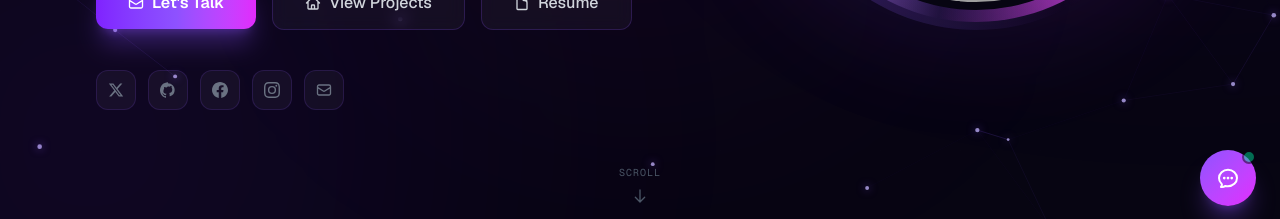
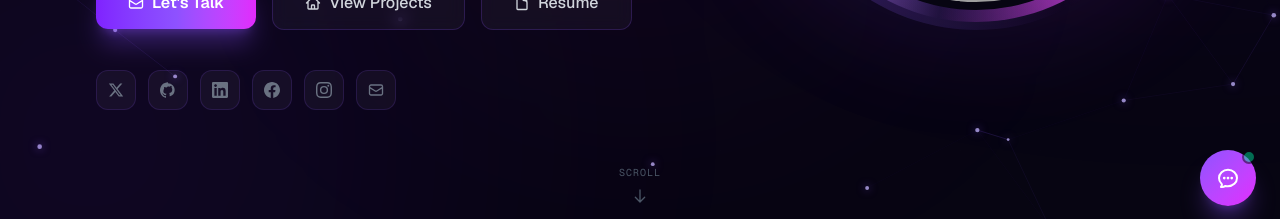
Before and after one commit to Fatimahnoman/Portfolioo, a Next.js app: page / in a window 1280 px wide. Shown: the part 570-789 px from the top of the page. Built offline with nearby package versions, Linux system fonts and the light colour scheme; grey boxes are pictures that could not be loaded.

Commit message:
Add LinkedIn icon to footer and homepage hero

```diff
--- a/src/app/components/Footer.tsx
+++ b/src/app/components/Footer.tsx
@@ -102,6 +102,19 @@
                 <FaGithub size={16} />
               </motion.a>
               <motion.a
+                href="https://www.linkedin.com/in/fatimayy-n/"
+                target="_blank"
+                rel="noopener noreferrer"
+                aria-label="Fatimah Noman on LinkedIn"
+                whileHover={{ scale: 1.1, y: -2 }}
+                whileTap={{ scale: 0.95 }}
+                className="w-9 h-9 sm:w-10 sm:h-10 rounded-lg bg-white/5 border border-white/10 flex items-center justify-center text-gray-400 hover:text-sky-400 hover:border-sky-500 transition-all duration-300"
+              >
+                <svg viewBox="0 0 24 24" fill="currentColor" className="w-4 h-4">
+                  <path d="M20.447 20.452h-3.554v-5.569c0-1.328-.027-3.037-1.852-3.037-1.853 0-2.136 1.445-2.136 2.939v5.667H9.351V9h3.414v1.561h.046c.477-.9 1.637-1.85 3.37-1.85 3.601 0 4.267 2.37 4.267 5.455v6.286zM5.337 7.433c-1.144 0-2.063-.926-2.063-2.065 0-1.138.92-2.063 2.063-2.063 1.14 0 2.064.925 2.064 2.063 0 1.139-.925 2.065-2.064 2.065zm1.782 13.019H3.555V9h3.564v11.452zM22.225 0H1.771C.792 0 0 .774 0 1.729v20.542C0 23.227.792 24 1.771 24h20.451C23.2 24 24 23.227 24 22.271V1.729C24 .774 23.2 0 22.225 0z" />
+                </svg>
+              </motion.a>
+              <motion.a
                 href="https://www.instagram.com/fatimah_builds_ai"
                 target="_blank"
                 rel="noopener noreferrer"
--- a/src/app/components/HeroSection.tsx
+++ b/src/app/components/HeroSection.tsx
@@ -163,6 +163,12 @@
                 <path d="M12 .297c-6.63 0-12 5.373-12 12 0 5.303 3.438 9.8 8.205 11.387.6.113.82-.258.82-.577 0-.285-.01-1.04-.015-2.04-3.338.724-4.042-1.416-4.042-1.416-.546-1.387-1.333-1.756-1.333-1.756-1.09-.745.084-.73.084-.73 1.205.084 1.84 1.236 1.84 1.236 1.07 1.835 2.807 1.305 3.492.998.108-.775.418-1.305.76-1.605-2.665-.303-5.466-1.113-4.555-4.951 0-1.093.39-1.988 1.029-2.688-.103-.253-.446-1.272.098-2.65 0 0 .84-.27 2.75 1.026A9.564 9.564 0 0112 6.844c.85.004 1.705.115 2.504.337 1.909-1.296 2.747-1.027 2.747-1.027.546 1.379.202 2.398.1 2.651.64.7 1.028 1.595 1.028 2.688 0 3.848-2.339 4.695-4.566 4.943.359.309.678.92.678 1.855 0 1.338-.012 2.419-.012 2.747 0 .268.18.58.688.482A10.019 10.019 0 0022 12.017C22 6.484 17.522 2 12 2z" />
               </svg>
             </a>
+            <a href="https://www.linkedin.com/in/fatimayy-n/" target="_blank" rel="noopener noreferrer" aria-label="Fatimah Noman on LinkedIn"
+              className="group w-10 h-10 rounded-xl bg-white/[0.04] border border-violet-500/15 flex items-center justify-center hover:bg-sky-500/15 hover:border-sky-500/40 transition-all duration-300">
+              <svg viewBox="0 0 24 24" fill="currentColor" className="w-4 h-4 text-gray-500 group-hover:text-sky-400 transition-colors">
+                <path d="M20.447 20.452h-3.554v-5.569c0-1.328-.027-3.037-1.852-3.037-1.853 0-2.136 1.445-2.136 2.939v5.667H9.351V9h3.414v1.561h.046c.477-.9 1.637-1.85 3.37-1.85 3.601 0 4.267 2.37 4.267 5.455v6.286zM5.337 7.433c-1.144 0-2.063-.926-2.063-2.065 0-1.138.92-2.063 2.063-2.063 1.14 0 2.064.925 2.064 2.063 0 1.139-.925 2.065-2.064 2.065zm1.782 13.019H3.555V9h3.564v11.452zM22.225 0H1.771C.792 0 0 .774 0 1.729v20.542C0 23.227.792 24 1.771 24h20.451C23.2 24 24 23.227 24 22.271V1.729C24 .774 23.2 0 22.225 0z" />
+              </svg>
+            </a>
             <a href="https://www.facebook.com/share/1Bx8NV5RLU/" target="_blank" rel="noopener noreferrer" aria-label="Fatimah Noman on Facebook"
               className="group w-10 h-10 rounded-xl bg-white/[0.04] border border-violet-500/15 flex items-center justify-center hover:bg-fuchsia-500/15 hover:border-fuchsia-500/40 transition-all duration-300">
               <svg viewBox="0 0 24 24" fill="currentColor" className="w-4 h-4 text-gray-500 group-hover:text-fuchsia-400 transition-colors">
```
